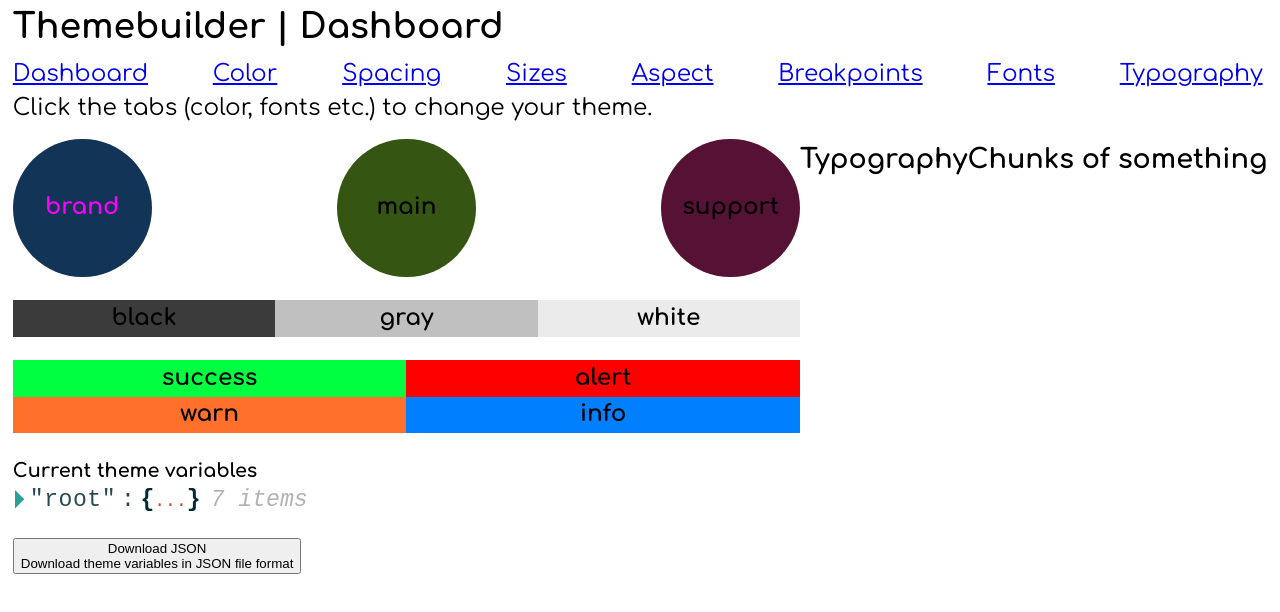
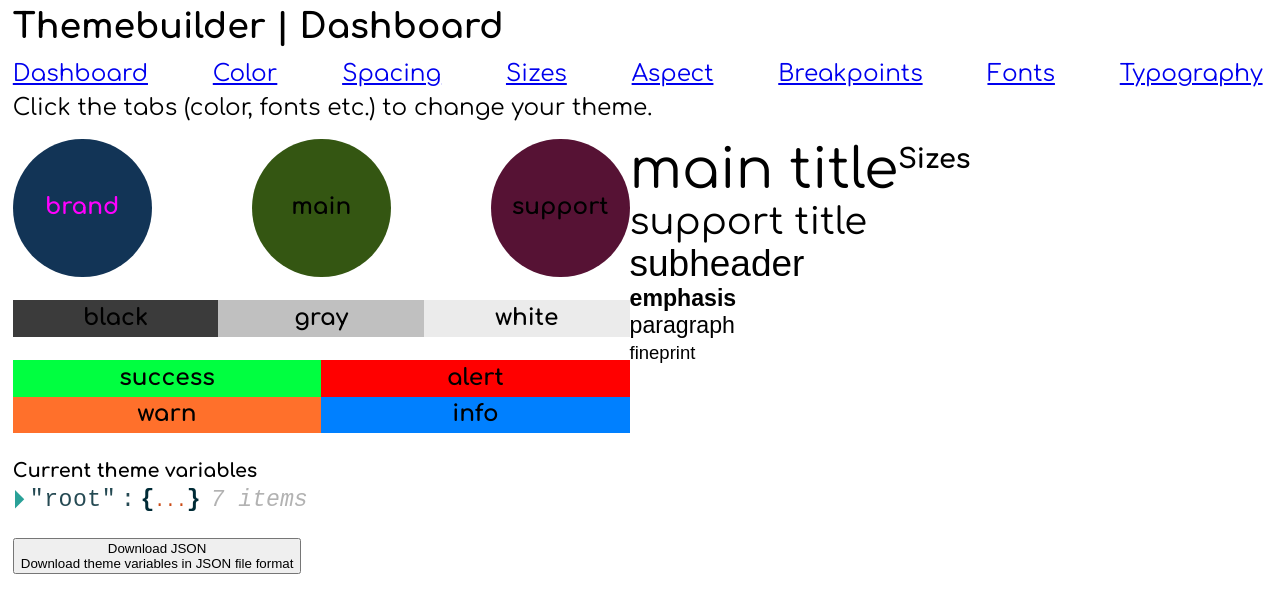
Before and after one commit to olemak/themebuilder, a React (Create React App) app: page / in a window 1280 px wide. Shown: the top 612 px of the page. Built offline with nearby package versions, Linux system fonts and the light colour scheme.

Commit message:
Preview typography

```diff
--- a/src/components/Dashboard.jsx
+++ b/src/components/Dashboard.jsx
@@ -21,7 +21,12 @@ class Dashboard extends Component {
     render() {
         return (
             <div className="Dashboard">
-                <Preview colors={this.props.state.colors} />
+                <Preview
+                    colors={this.props.state.colors}
+                    typography={this.props.state.typography}
+                    sizes={this.props.state.sizes}
+                    fonts={this.props.state.fonts}
+                />
                 <h5>Current theme variables</h5>
                 <ReactJson src={this.props.state} collapsed={true} />
                 <br />
--- a/src/components/Preview.jsx
+++ b/src/components/Preview.jsx
@@ -1,6 +1,7 @@
 import React, { Component } from "react";
 
 import { PreviewColors } from "./PreviewColors";
+import { PreviewTypography } from "./PreviewTypography";
 import "./preview.scss";
 
 class Preview extends Component {
@@ -14,11 +15,15 @@ class Preview extends Component {
                         colors={this.props.colors}
                     />
 
-                    <section>
-                        <h3>Typography</h3>
-                    </section>
-                    <section>
-                        <h3>Chunks of something</h3>
+                    <PreviewTypography
+                        className="preview__typography"
+                        typography={this.props.typography}
+                        sizes={this.props.sizes}
+                        fonts={this.props.fonts}
+                    />
+
+                    <section className="preview__sizes">
+                        <h3>Sizes</h3>
                     </section>
                 </div>
             </div>
--- /dev/null
+++ b/src/components/PreviewTypography.jsx
@@ -0,0 +1,40 @@
+import React, { PureComponent } from "react";
+import { calculatedTextStyle } from "../utils/calculatedTextStyle";
+
+class PreviewTypography extends PureComponent {
+    presetStyle(presets, currentPreset) {
+        const preset = presets[currentPreset];
+        return {
+            fontSize: `${this.props.sizes[preset.size]}em`,
+            fontFamily: this.props.fonts[preset.font].family,
+            fontWeight: preset.weight
+        };
+    }
+
+    render() {
+        return (
+            <div>
+                {Object.keys(this.props.typography).map(presetName => (
+                    <div>
+                        <span
+                            className="preview__preset"
+                            style={calculatedTextStyle(
+                                presetName,
+                                this.props.fonts,
+                                this.props.typography,
+                                this.props.sizes
+                            )}
+                        >
+                            {presetName}
+                            {presetName === "main" || presetName === "support"
+                                ? " title"
+                                : ""}
+                        </span>
+                    </div>
+                ))}
+            </div>
+        );
+    }
+}
+
+export { PreviewTypography };
--- a/src/components/Typography.jsx
+++ b/src/components/Typography.jsx
@@ -1,5 +1,6 @@
 import React, { Component } from "react";
 import presetInfo from "../data/presetInfo.json";
+import { calculatedTextStyle } from "../utils/calculatedTextStyle";
 import "./typography.css";
 const presetDefaults = {};
 
@@ -72,26 +73,6 @@ class Typography extends Component {
         return inputs;
     };
 
-    calculatedStyle = preset => {
-        let weightString = this.props.typography[preset.id].weight;
-        let italicStartIndex = weightString.toString().search("italic");
-        let isItalic = italicStartIndex > -1;
-
-        let styleObject = {
-            fontStyle: isItalic ? "italic" : "normal",
-            fontWeight: isItalic
-                ? weightString.slice(0, 3)
-                : weightString === "regular" ? 400 : weightString,
-            fontFamily: this.props.fonts[this.props.typography[preset.id].font]
-                .family,
-            fontSize: `${this.props.sizes[
-                this.props.typography[preset.id].size
-            ] * 100}%`
-        };
-
-        return styleObject;
-    };
-
     render() {
         return (
             <div className="Typography">
@@ -102,7 +83,12 @@ class Typography extends Component {
                                 className={`preset__sample preset__sample--${
                                     preset.id
                                 }`}
-                                style={this.calculatedStyle(preset)}
+                                style={calculatedTextStyle(
+                                    preset.id,
+                                    this.props.fonts,
+                                    this.props.typography,
+                                    this.props.sizes
+                                )}
                             >
                                 {preset.name}
                             </span>
--- a/src/components/preview.scss
+++ b/src/components/preview.scss
@@ -37,4 +37,14 @@
         width: 50%;
         text-align: center;
     }
+
+    &__typography {
+        flex: 1 1 auto;
+        min-width: 320px;
+    }
+
+    &__sizes {
+        flex: 1 1 auto;
+        min-width: 320px;
+    }
 }
--- /dev/null
+++ b/src/utils/calculatedTextStyle.js
@@ -0,0 +1,18 @@
+function calculatedTextStyle(presetName, fonts, typography, sizes) {
+    let weightString = typography[presetName].weight;
+    let italicStartIndex = weightString.toString().search("italic");
+    let isItalic = italicStartIndex > -1;
+
+    let styleObject = {
+        fontStyle: isItalic ? "italic" : "normal",
+        fontWeight: isItalic
+            ? weightString.slice(0, 3)
+            : weightString === "regular" ? 400 : weightString,
+        fontFamily: fonts[typography[presetName].font].family,
+        fontSize: `${sizes[typography[presetName].size] * 100}%`
+    };
+
+    return styleObject;
+}
+
+export { calculatedTextStyle };
```
